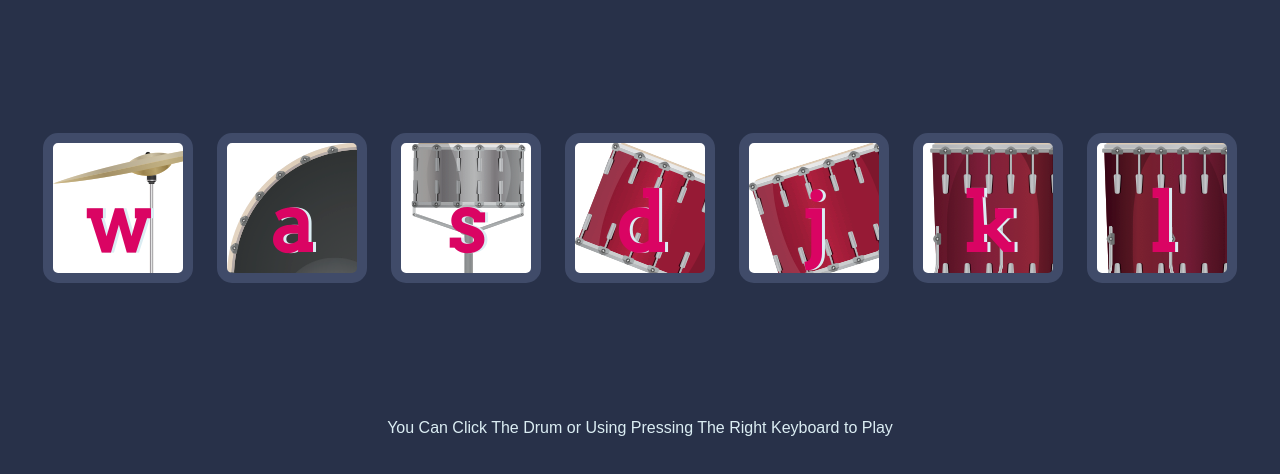
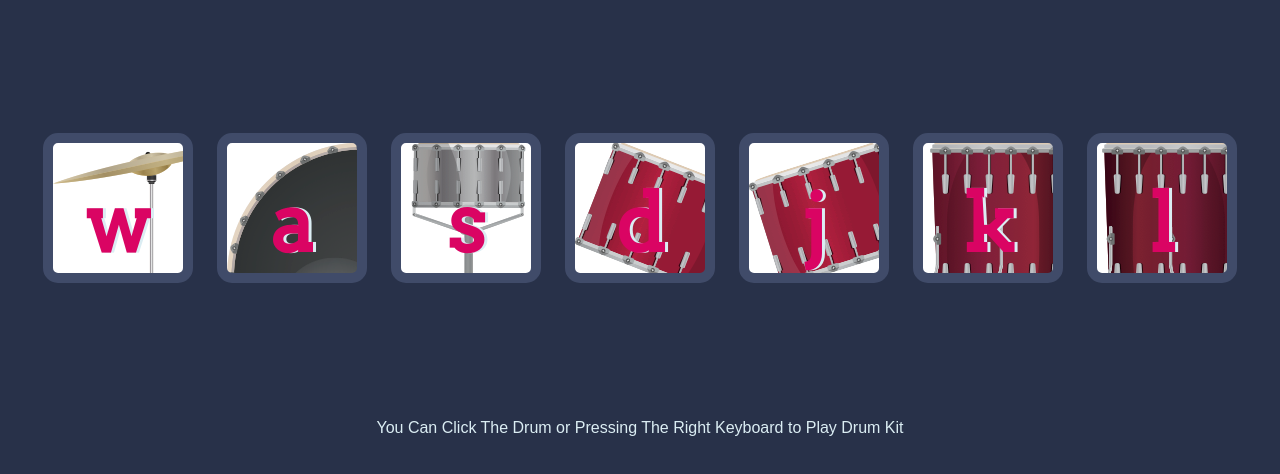
Before and after one commit to LordyBass/DrumKit-ft.-AppBrewery-, a plain HTML site: page index.html in a window 1280 px wide. Shown: the part 156-630 px from the top of the page. Drawn offline with Linux system fonts and the light colour scheme.

Commit message:
Update index.html

```diff
--- a/index.html
+++ b/index.html
@@ -24,7 +24,7 @@
   <script src="index.js"></script>
 
   <footer>
-    You Can Click The Drum or Using Pressing The Right Keyboard to Play
+    You Can Click The Drum or Pressing The Right Keyboard to Play Drum Kit
   </footer>
 </body>
 
```
